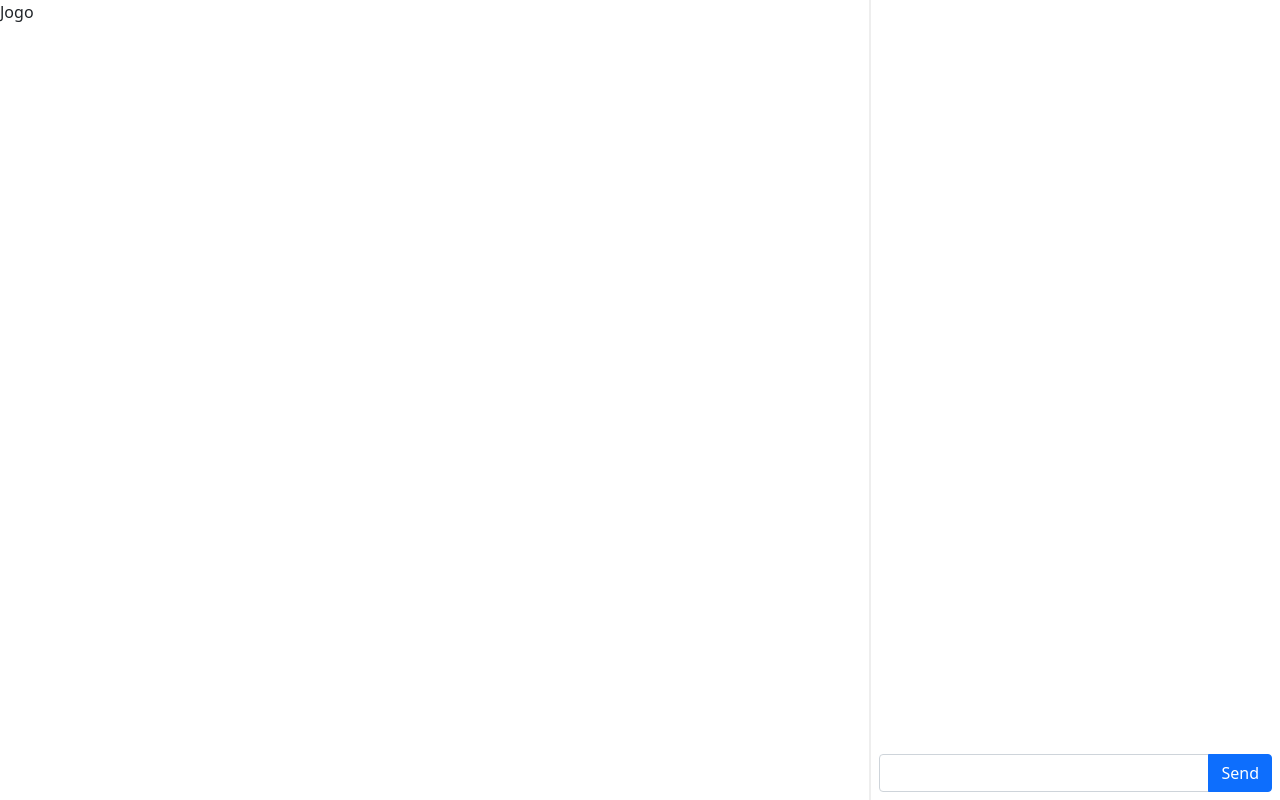
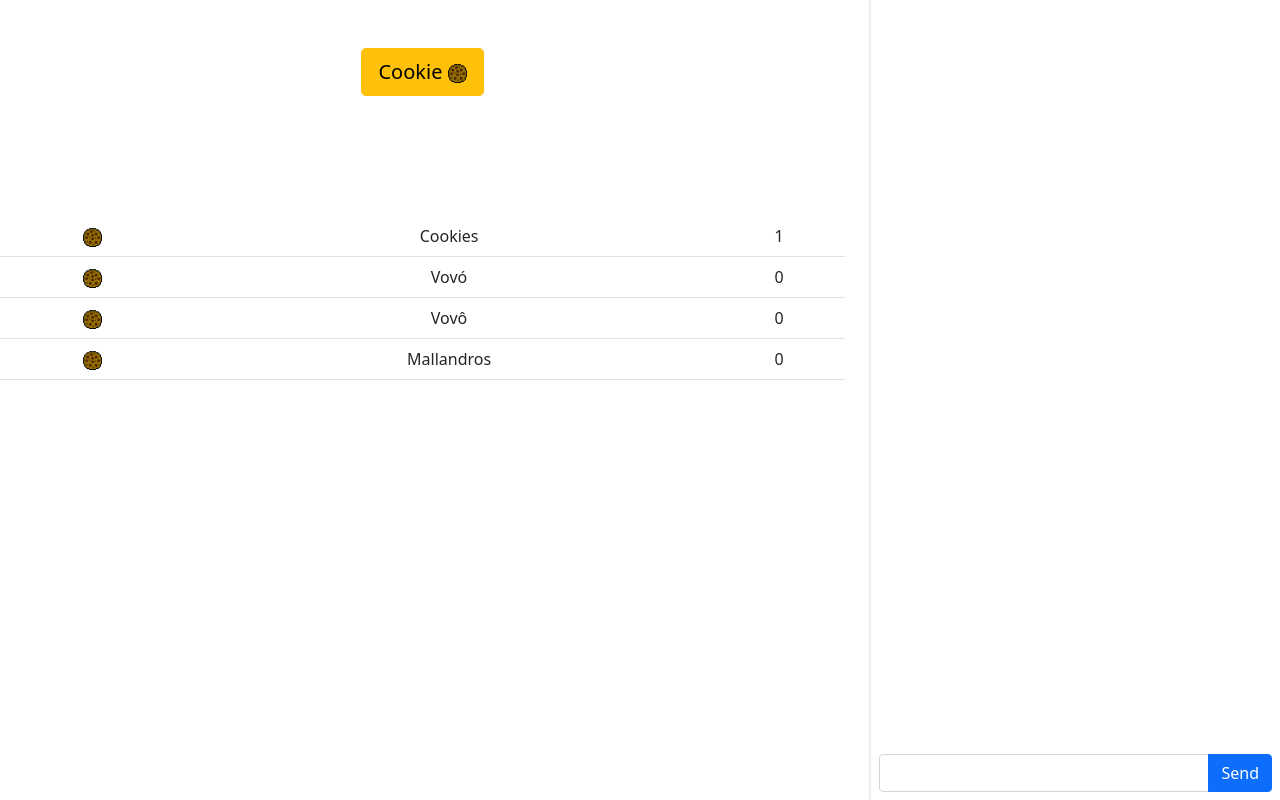
Before and after one commit to eduardometring/clicker, a website: page public/index.html in a window 1280 px wide. Drawn offline with nearby package versions, Linux system fonts and the light colour scheme; no server answers.

Commit message:
Game in progress

```diff
--- a/public/css/style.css
+++ b/public/css/style.css
@@ -7,6 +7,7 @@
 .chat-box {
 	border-left: 2px solid #EEE;
 }
+
 #messages {
 	overflow-y: scroll;
 }
--- a/public/index.html
+++ b/public/index.html
@@ -9,7 +9,50 @@
 		<div class="game">
 			<div class="row h-100">
 				<div class="col-md-8">
-					Jogo
+
+					<div class="row text-center">
+						<div class="col-md-12">
+							<div class="p-5">
+								<button class="btn btn-warning btn-lg">Cookie
+									<img src="images/cookie.png" style="width: 1.2rem">
+								</button>
+							</div>
+							<br><br><br>
+
+							<table class="table">
+								<tbody>
+									<tr>
+										<td>
+											<img src="images/cookie.png" style="width: 1.2rem">
+										</td>
+										<td>Cookies</td>
+										<td>1</td>
+									</tr>
+									<tr>
+										<td>
+											<img src="images/cookie.png" style="width: 1.2rem">
+										</td>
+										<td>Vovó</td>
+										<td>0</td>
+									</tr>
+									<tr>
+										<td>
+											<img src="images/cookie.png" style="width: 1.2rem">
+										</td>
+										<td>Vovô</td>
+										<td>0</td>
+									</tr>
+									<tr>
+										<td>
+											<img src="images/cookie.png" style="width: 1.2rem">
+										</td>
+										<td>Mallandros</td>
+										<td>0</td>
+									</tr>
+								</tbody>
+							</table>
+						</div>
+					</div>
 				</div>
 
 				<div class="col-12 col-md-4 h-100">
@@ -24,7 +67,6 @@
 							</div>
 						</form>
 					</div>
-
 				</div>
 			</div>
 		</div>
```
Also changed, not shown: public/images/cookie.png (added).
